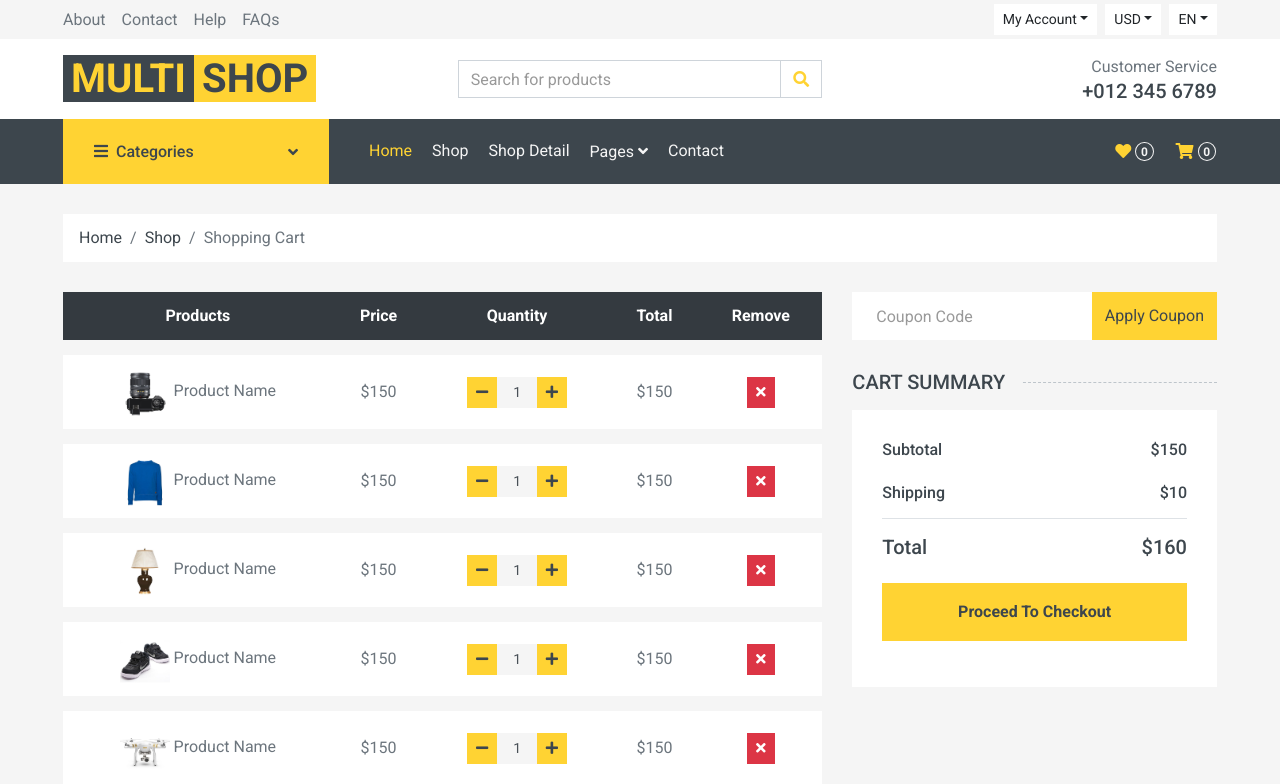
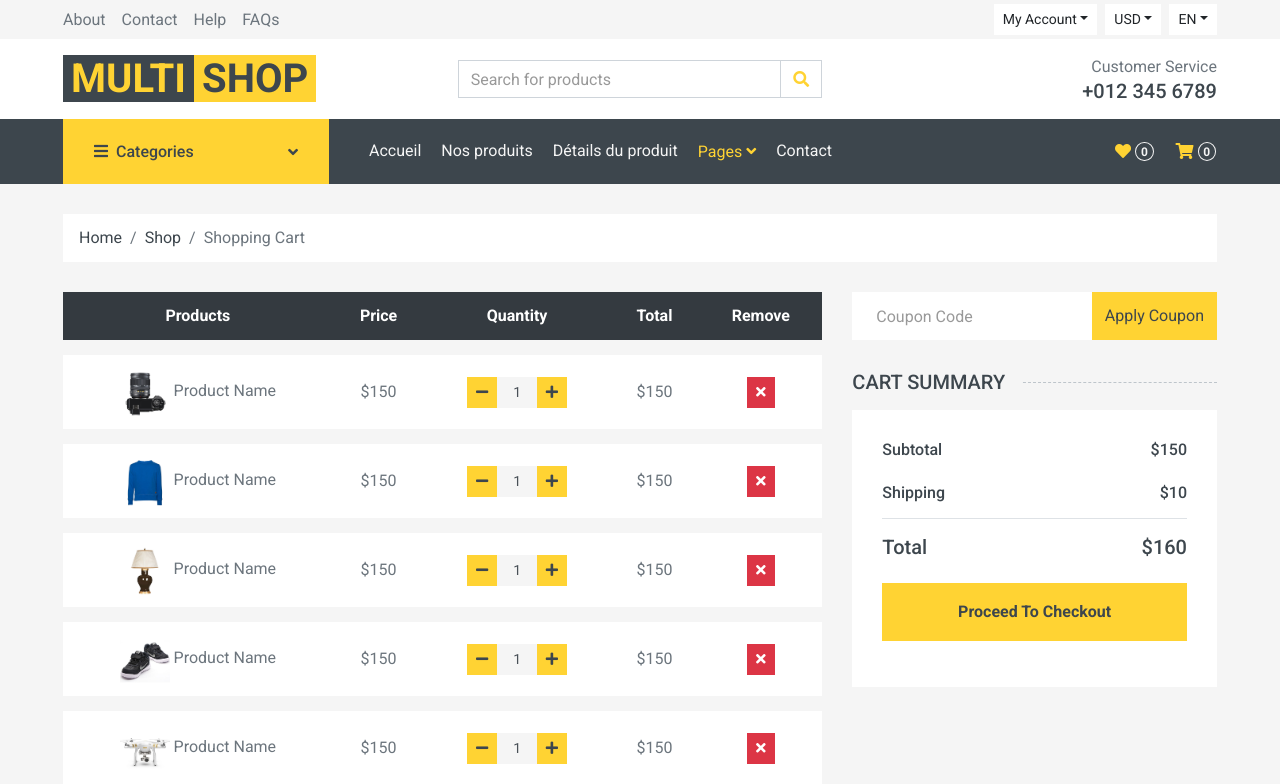
Before and after one commit to Pelpav/eshop, a Django app: page /cart in a window 1280 px wide. Shown: the top 784 px of the page. Run offline with Django 5.2, Linux system fonts and the light colour scheme; some libraries are stand-ins or nearby versions.

Commit message:
Making page routing links

```diff
--- a/templates/base.html
+++ b/templates/base.html
@@ -146,17 +146,17 @@
                     </button>
                     <div class="collapse navbar-collapse justify-content-between" id="navbarCollapse">
                         <div class="navbar-nav mr-auto py-0">
-                            <a href="index.html" class="nav-item nav-link active">Home</a>
-                            <a href="shop.html" class="nav-item nav-link">Shop</a>
-                            <a href="detail.html" class="nav-item nav-link">Shop Detail</a>
+                            <a href="{% url 'home' %}" class="nav-item nav-link {% if request.path == '/' %}active{% endif %}">Accueil</a>
+                            <a href="{% url 'shop' %}" class="nav-item nav-link {% if request.path == '/shop' %}active{% endif %}">Nos produits</a>
+                            <a href="{% url 'details' %}" class="nav-item nav-link {% if request.path == '/details' %}active{% endif %}">Détails du produit</a>
                             <div class="nav-item dropdown">
-                                <a href="#" class="nav-link dropdown-toggle" data-toggle="dropdown">Pages <i class="fa fa-angle-down mt-1"></i></a>
+                                <a href="#" class="nav-link dropdown-toggle {% if request.path == '/cart' or request.path == '/checkout' %}active{% endif %}" data-toggle="dropdown">Pages <i class="fa fa-angle-down mt-1"></i></a>
                                 <div class="dropdown-menu bg-primary rounded-0 border-0 m-0">
-                                    <a href="cart.html" class="dropdown-item">Shopping Cart</a>
-                                    <a href="checkout.html" class="dropdown-item">Checkout</a>
+                                    <a href="{% url 'cart' %}" class="dropdown-item {% if request.path == '/cart' %}active{% endif %}">Panier</a>
+                                    <a href="{% url 'checkout' %}" class="dropdown-item {% if request.path == '/checkout' %}active{% endif %}">Paiement</a>
                                 </div>
                             </div>
-                            <a href="contact.html" class="nav-item nav-link">Contact</a>
+                            <a href="{% url 'contact' %}" class="nav-item nav-link {% if request.path == '/contact' %}active{% endif %}">Contact</a>
                         </div>
                         <div class="navbar-nav ml-auto py-0 d-none d-lg-block">
                             <a href="" class="btn px-0">
```
